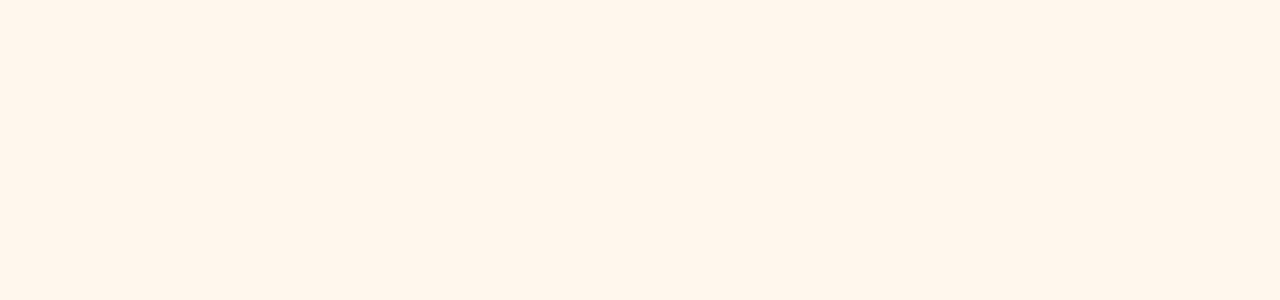
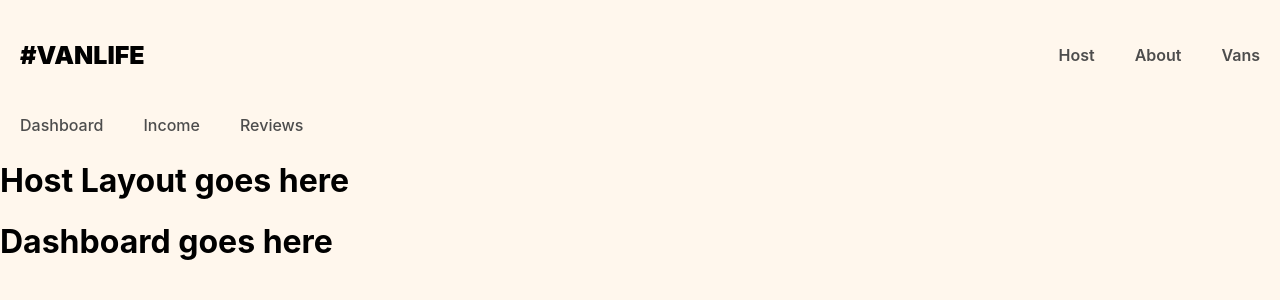
Before and after one commit to umbaomart/scrimba-advanced-react, a React (Vite) app: page /host/host in a window 1280 px wide. Before the commit this address had no page. Shown: the top 300 px of the page. Built offline with nearby package versions, Linux system fonts and the light colour scheme.

Commit message:
[React Router] Creating Host Layouts and Relative Paths

```diff
--- a/src/App.jsx
+++ b/src/App.jsx
@@ -3,6 +3,7 @@
 import Vans from "./pages/Vans/Vans";
 import VanDetail from "./pages/Vans/VanDetail";
 import Layout from "./components/Layout";
+import HostLayout from "./components/HostLayout";
 import Dashboard from "./pages/Host/Dashboard";
 import HostIncome from "./pages/Host/HostIncome";
 import HostReviews from "./pages/Host/HostReviews";
@@ -18,12 +19,15 @@
             <Routes>
                 <Route element={<Layout />}>
                     <Route path="/" element={<Home />} />
-                    <Route path="/about" element={<About />} />
-                    <Route path="/vans" element={<Vans />} />
-                    <Route path="/vans/:id" element={<VanDetail />} />
-                    <Route path="/host/" element={<Dashboard />} />
-                    <Route path="/host/income" element={<HostIncome />} />
-                    <Route path="/host/reviews" element={<HostReviews />} />
+                    <Route path="about" element={<About />} />
+                    <Route path="vans" element={<Vans />} />
+                    <Route path="vans/:id" element={<VanDetail />} />
+
+                    <Route path="host" element={<HostLayout />}>
+                        <Route path="host" element={<Dashboard />} />
+                        <Route path="income" element={<HostIncome />} />
+                        <Route path="reviews" element={<HostReviews />} />
+                    </Route>
                 </Route>
             </Routes>
         </BrowserRouter>
--- a/src/App.scss
+++ b/src/App.scss
@@ -278,3 +278,20 @@
   color: white;
   font-size: 1.125rem;
 }
+
+.host-nav {
+  display: flex;
+}
+
+.host-nav a {
+  text-decoration: none;
+  color: #4D4D4D;
+  font-weight: 500;
+  padding: 5px 20px;
+}
+
+.host-nav a:hover {
+  color: #161616;
+  text-decoration: underline;
+  font-weight: 600;
+}
--- /dev/null
+++ b/src/components/HostLayout.jsx
@@ -0,0 +1,16 @@
+import { Outlet } from "react-router-dom";
+import {Link} from "react-router-dom";
+
+export default function HostLayout() {
+    return (
+        <>
+            <nav className="host-nav">
+                <Link to="/host">Dashboard</Link>
+                <Link to="/host/income">Income</Link>
+                <Link to="/host/reviews">Reviews</Link>
+            </nav>
+            <h1>Host Layout goes here</h1>
+            <Outlet />
+        </>
+    )
+}
--- a/src/pages/Host/Dashboard.jsx
+++ b/src/pages/Host/Dashboard.jsx
@@ -1,5 +1,7 @@
 export default function Dashboard() {
     return (
-        <h1>Host Page</h1>
+        <>
+            <h1>Dashboard goes here</h1>
+        </>
     )
 }
```
